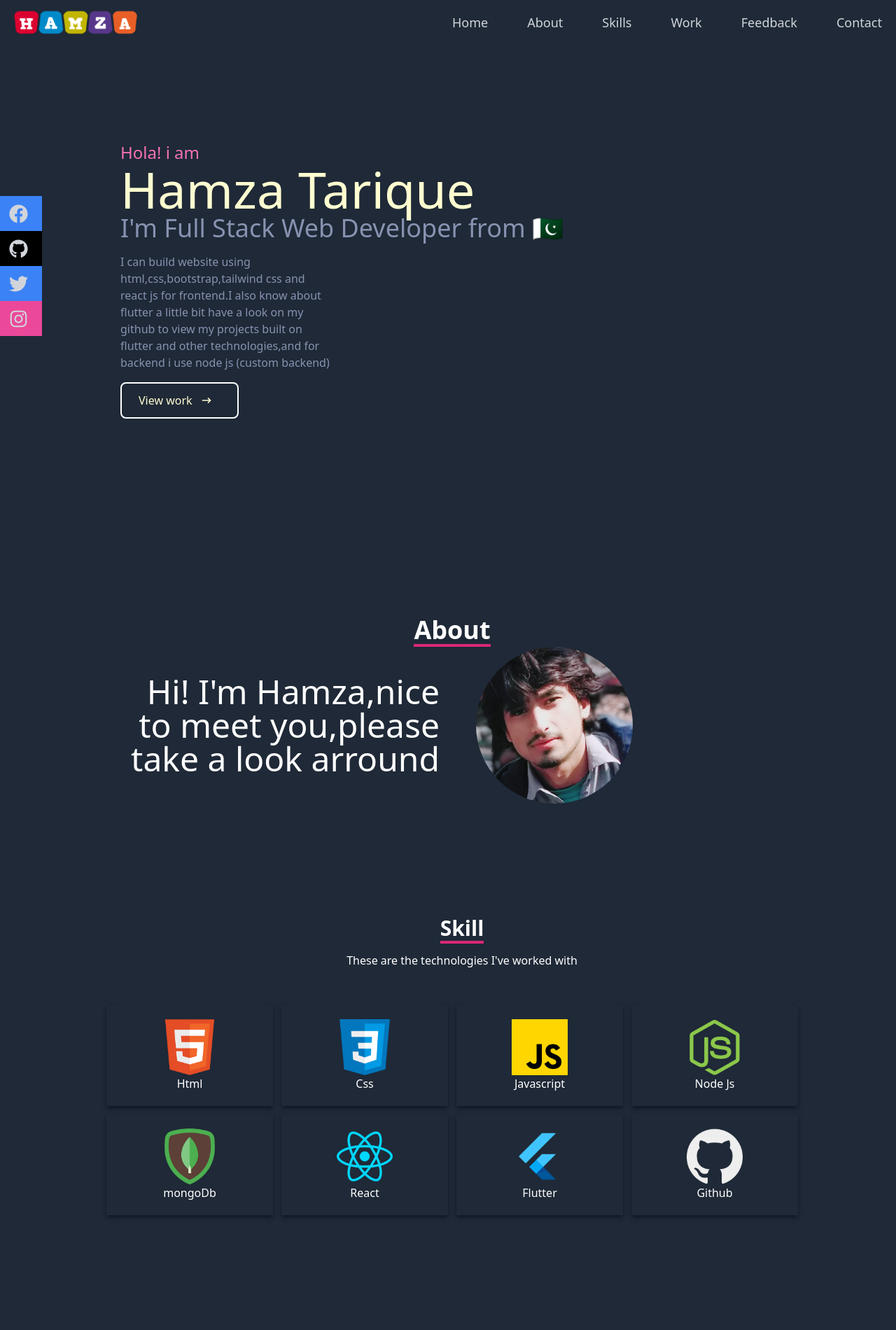
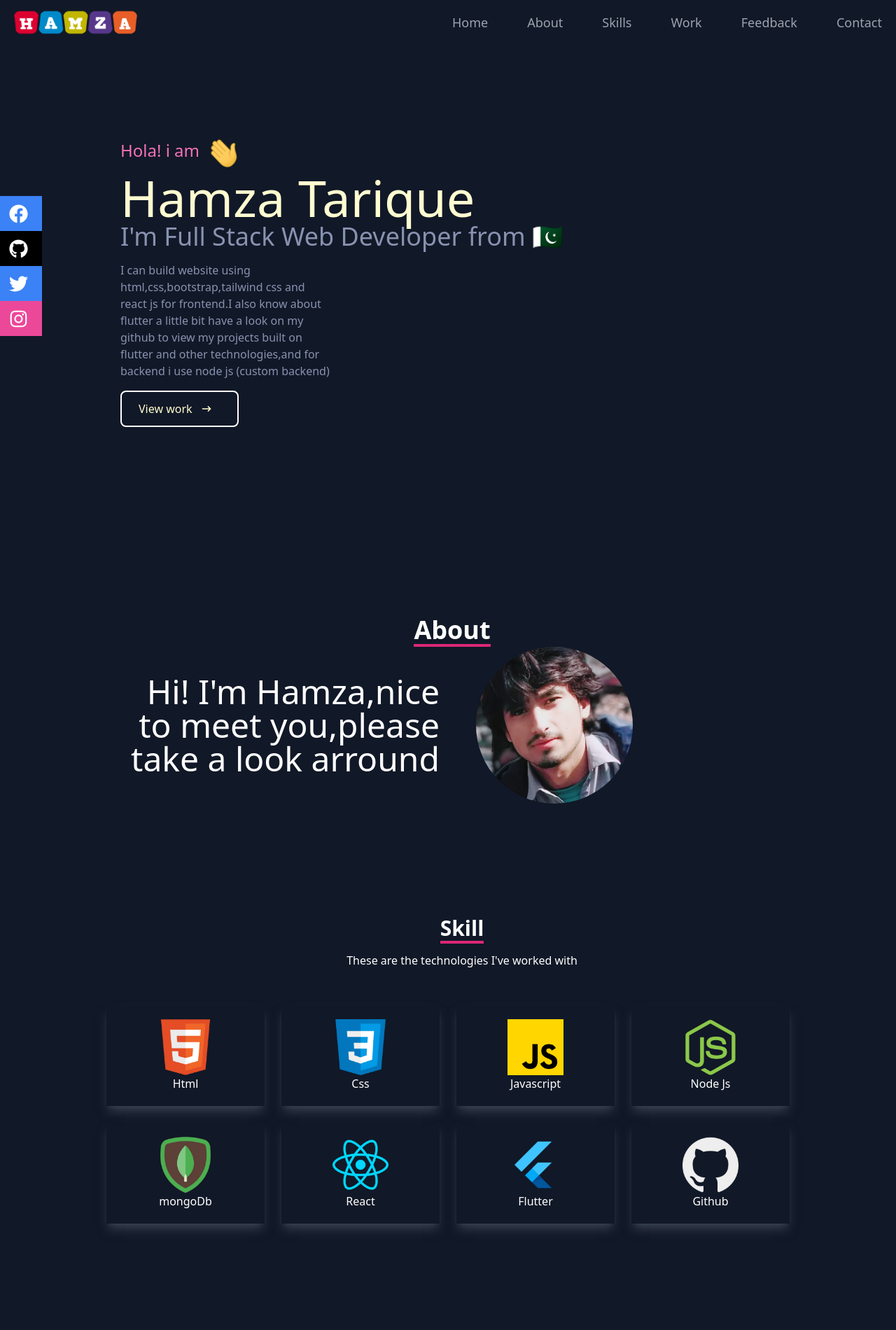
Before and after one commit to Mehar-IT/hamza, a React (Vite) app: page / in a window 1280 px wide. Shown: the top 1900 px of the page at 70% size. Built offline with nearby package versions, Linux system fonts and the light colour scheme.

Commit message:
changed themes and alot

```diff
--- a/index.html
+++ b/index.html
@@ -7,7 +7,7 @@
     <title>My Portfolio</title>
   </head>
   <body>
-    <div id="root" class="bg-gray-800"></div>
+    <div id="root" class="bg-gray-900"></div>
     <script type="module" src="/src/main.jsx"></script>
   </body>
 </html>
--- a/src/App.jsx
+++ b/src/App.jsx
@@ -18,7 +18,7 @@ function App() {
   }, [])
   return (
     <>
-      {splashScreen ? <div className='flex justify-center items-center h-screen w-screen bg-gray-800'><Splash /></div> :
+      {splashScreen ? <div className='flex justify-center items-center h-screen w-screen bg-gray-900'><Splash /></div> :
 
         <div >
           <Navbar />
--- a/src/components/About.jsx
+++ b/src/components/About.jsx
@@ -3,7 +3,7 @@ import profile from '../assets/profile.jpeg';
 
 export default function About() {
     return (
-        <div name='about' className='bg-gray-800 pt-20 text-white '>
+        <div name='about' className='bg-gray-900 pt-20 text-white '>
             <div className='max-w-[1000px] px-8 mx-auto flex flex-col items-start sm:items-center h-full'>
                 <div className='text-4xl ml-3 border-b-4 border-pink-600 font-bold'>
                     About
--- a/src/components/Contact.jsx
+++ b/src/components/Contact.jsx
@@ -7,8 +7,8 @@ import logo from '../assets/hamza.png';
 export default function Contact() {
 
     return (
-        <div id='contact' className='contact bg-gray-800'>
-            <div className='bg-gray-800 max-w-[1000px] mx-auto flex flex-col justify-between items-center text-gray-400 pt-3'>
+        <div id='contact' className='contact bg-gray-900'>
+            <div className='bg-gray-900 max-w-[1000px] mx-auto flex flex-col justify-between items-center text-gray-400 pt-3'>
 
                 <span><img src={logo} alt="" /></span>
                 <div className='flex flex-col sm:flex-row flex-wrap justify-between w-full   '>
--- a/src/components/Feedback.jsx
+++ b/src/components/Feedback.jsx
@@ -3,7 +3,7 @@ import Location from './Location';
 
 export default function Feedback() {
     return (
-        <div name='feedback' className='bg-gray-800 pt-40'>
+        <div name='feedback' className='bg-gray-900 pt-40'>
             <div className='max-w-[1000px] mx-auto sm:text-center '>
                 <h1 className='text-3xl font-bold mb-3 text-white border-b-4 border-pink-600 inline-block mx-3'>Feedback</h1>
                 <p className='text-white mx-3'>Can send me feedback at here</p>
--- a/src/components/Home.jsx
+++ b/src/components/Home.jsx
@@ -1,12 +1,13 @@
 import React from 'react'
 import { HiArrowNarrowRight } from 'react-icons/hi'
 import { Link } from 'react-scroll'
+import hand from '../assets/splash/hand.gif';
 
 export default function Home() {
     return (
-        <div name='home' className='w-full h-screen bg-gray-800'>
+        <div name='home' className='w-full h-screen bg-gray-900'>
             <div className="max-w-[1000px] px-8 mx-auto flex flex-col justify-center items-start h-full text-[#FFFDD0]">
-                <p className='text-pink-400 text-2xl'>Hola! i am </p>
+                <p className='text-pink-400 text-2xl'>Hola! i am <img className='w-14 inline' src={hand} alt="hand pic" /> </p>
                 <h1 className='text-4xl sm:text-7xl'>Hamza Tarique</h1>
                 <h2 className='text-2xl sm:text-4xl text-[#8892b0]'>I'm Full Stack Web Developer from 🇵🇰</h2>
                 <p className='text-[#8892b0] py-4 max-w-[300px]'>I can build website using html,css,bootstrap,tailwind css and react js for frontend.I also know about flutter a little bit have a look on my github to view my projects built on flutter and other technologies,and for backend i use node js (custom backend)</p>
--- a/src/components/Navbar.jsx
+++ b/src/components/Navbar.jsx
@@ -32,40 +32,40 @@ export default function Navbar() {
     }, [])
 
     return (
-        <div id='navbar' className='bg-gray-800 w-full text-gray-300 flex justify-between items-center fixed h-16 z-10'>
+        <div id='navbar' className='bg-gray-900 w-full text-gray-400 flex justify-between items-center fixed h-16 z-10'>
             <div className="logo">
                 <img src={logo} alt="" className='w-44 mx-5' />
             </div>
 
             {/* for desktop */}
             <ul className='hidden md:flex space-x-14 mx-5 text-lg '>
-                <li>
-                    <Link to="home" smooth={true} duration={500}>
+                <li className='hover:text-gray-300 hover:scale-110'>
+                    <Link to="home" smooth={true} duration={500} >
                         Home
                     </Link>
                 </li>
-                <li>
+                <li className='hover:text-gray-300 hover:scale-110'>
                     <Link to="about" smooth={true} duration={500} offset={-100}>
                         About
                     </Link>
                 </li>
-                <li>
+                <li className='hover:text-gray-300 hover:scale-110'>
                     <Link to="skills" smooth={true} duration={700}>
                         Skills
                     </Link>
                 </li>
-                <li>
+                <li className='hover:text-gray-300 hover:scale-110'>
                     <Link to="work" smooth={true} duration={800} offset={70}>
                         Work
                     </Link>
                 </li>
-                <li>
+                <li className='hover:text-gray-300 hover:scale-110'>
                     <Link to="feedback" smooth={true} duration={800} offset={70}>
                         Feedback
                     </Link>
                 </li>
 
-                <li>
+                <li className='hover:text-gray-300 hover:scale-110'>
                     <Link to="contact" smooth={true} duration={1000}>
                         Contact
                     </Link>
@@ -73,7 +73,7 @@ export default function Navbar() {
             </ul>
 
             {/* hemburger */}
-            <div onClick={handleClick} className="hamburger md:hidden mx-5 z-10 ">
+            <div onClick={handleClick} className="hamburger md:hidden mx-5 z-10 hover:text-gray-300 hover:scale-110">
                 {!nav ? <FaBars /> : <FaTimes />}
             </div>
 
@@ -82,59 +82,59 @@ export default function Navbar() {
 
 
 
-            <ul className={!nav ? 'hidden' : 'absolute top-0 left-0 w-full h-screen bg-gray-800 flex flex-col justify-center items-center space-y-10 text-3xl'}>
-                <li>
+            <ul className={!nav ? 'hidden' : 'absolute top-0 left-0 w-full h-screen bg-gray-900 flex flex-col justify-center items-center space-y-10 text-3xl'}>
+                <li className='hover:text-gray-300 hover:scale-110'>
                     <Link onClick={handleClick} to="home" smooth={true} duration={500}>
                         Home
                     </Link>
                 </li>
-                <li>
+                <li className='hover:text-gray-300 hover:scale-110'>
                     <Link onClick={handleClick} to="about" smooth={true} duration={500} offset={-100}>
                         About
                     </Link>
                 </li>
-                <li>
+                <li className='hover:text-gray-300 hover:scale-110'>
                     <Link onClick={handleClick} to="skills" smooth={true} duration={700}>
                         Skills
                     </Link>
                 </li>
-                <li>
+                <li className='hover:text-gray-300 hover:scale-110'>
                     <Link onClick={handleClick} to="work" smooth={true} duration={800} offset={70}>
                         Work
                     </Link>
                 </li>
-                <li>
+                <li className='hover:text-gray-300 hover:scale-110'>
                     <Link onClick={handleClick} to="feedback" smooth={true} duration={1000} offset={70}>
                         Feedback
                     </Link>
                 </li>
-                <li>
+                <li className='hover:text-gray-300 hover:scale-110'>
                     <Link onClick={handleClick} to="contact" smooth={true} duration={1000}>
                         Contact
                     </Link>
                 </li>
             </ul>
 
-            <div className="hidden xl:flex fixed flex-col left-0 top-[35%]  ">
+            <div className="hidden xl:flex fixed flex-col left-0 top-[35%] text-white ">
                 <ul>
                     <li className='w-[160px] h-[50px] flex justify-between items-center ml-[-100px] p-5  hover:ml-[0px] duration-500 bg-blue-500 '>
-                        <a href="https://www.facebook.com/hamzatariquearain1/" target='_blank' className='flex justify-between items-center w-full hover:text-white text'>
-                            Facebook <FaFacebook size={27} />
+                        <a href="https://www.facebook.com/hamzatariquearain1/" target='_blank' className='flex justify-between items-center w-full  hover:scale-125 '>
+                            <span className='hover:text-cyan-200'> Facebook</span> <FaFacebook size={27} />
                         </a>
                     </li>
                     <li className='w-[160px] h-[50px] flex justify-between items-center ml-[-100px] p-5  hover:ml-[0px] duration-500 bg-black '>
-                        <a href="https://github.com/Mehar-IT" target='_blank' className='flex justify-between items-center w-full hover:text-white text'>
-                            Github <FaGithub size={27} />
+                        <a href="https://github.com/Mehar-IT" target='_blank' className='flex justify-between items-center w-full hover:scale-125'>
+                            <span className='hover:text-cyan-200'>Github</span>  <FaGithub size={27} />
                         </a>
                     </li>
                     <li className='w-[160px] h-[50px] flex justify-between items-center ml-[-100px] p-5  hover:ml-[0px] duration-500 bg-blue-500 '>
-                        <a href="https://twitter.com/HamzaTarique" target='_blank' className='flex justify-between items-center w-full hover:text-white text'>
-                            Twitter <FaTwitter size={27} />
+                        <a href="https://twitter.com/HamzaTarique" target='_blank' className='flex justify-between items-center w-full hover:scale-125'>
+                            <span className='hover:text-cyan-200'> Twitter</span> <FaTwitter size={27} />
                         </a>
                     </li>
                     <li className='w-[160px] h-[50px] flex justify-between items-center ml-[-100px] p-5  hover:ml-[0px] duration-500 bg-pink-500 '>
-                        <a href="https://www.instagram.com/hamza.arainpak/" target='_blank' className='flex justify-between items-center w-full hover:text-white text'>
-                            Instagram <FaInstagram size={27} />
+                        <a href="https://www.instagram.com/hamza.arainpak/" target='_blank' className='flex justify-between items-center w-full hover:scale-125'>
+                            <span className='hover:text-cyan-200'>Instagram</span> <FaInstagram size={27} />
                         </a>
                     </li>
                 </ul>
--- a/src/components/Skill.jsx
+++ b/src/components/Skill.jsx
@@ -9,44 +9,44 @@ import node from '../assets/node.png';
 
 export default function Skill() {
     return (
-        <div name='skills' className='bg-gray-800'>
-            <div className='max-w-[1000px] mx-auto bg-gray-800 text-white pt-40' >
+        <div name='skills' className='bg-gray-900'>
+            <div className='max-w-[1000px] mx-auto bg-gray-900 text-white pt-40' >
                 <div className='sm:text-center ml-10 mb-10 '>
                     <p className='text-3xl border-b-4 border-pink-600 inline-block mb-3 font-bold'>Skill</p>
                     <p>These are the technologies I've worked with</p>
                 </div>
-                <div className=' grid grid-cols-2 sm:grid-cols-4  space-x-3 space-y-3'>
+                <div className=' grid grid-cols-2 sm:grid-cols-4'>
                     <div className='hidden'></div>
-                    <div className='flex flex-col items-center shadow-md shadow-gray-900 hover:scale-110 duration-300 p-5'>
+                    <div className='flex flex-col items-center shadow-lg shadow-gray-700 hover:scale-110 duration-300 p-5 m-3'>
                         <img src={html} alt="html image" className='w-16 sm:w-20 ' />
                         <p>Html</p>
                     </div>
-                    <div className='flex flex-col items-center shadow-md shadow-gray-900 hover:scale-110 duration-300 p-5'>
+                    <div className='flex flex-col items-center shadow-lg shadow-gray-700 hover:scale-110 duration-300 p-5 m-3'>
                         <img src={css} alt="css image" className='w-16 sm:w-20 ' />
                         <p>Css</p>
                     </div>
-                    <div className='flex flex-col items-center shadow-md shadow-gray-900 hover:scale-110 duration-300 p-5'>
+                    <div className='flex flex-col items-center shadow-lg shadow-gray-700 hover:scale-110 duration-300 p-5 m-3'>
                         <img src={js} alt="js image" className='w-16 sm:w-20 ' />
                         <p>Javascript</p>
                     </div>
-                    <div className='flex flex-col items-center shadow-md shadow-gray-900 hover:scale-110 duration-300 p-5'>
+                    <div className='flex flex-col items-center shadow-lg shadow-gray-700 hover:scale-110 duration-300 p-5 m-3'>
                         <img src={node} alt="node image" className='w-16 sm:w-20 ' />
                         <p>Node Js</p>
                     </div>
-                    <div className='flex flex-col items-center shadow-md shadow-gray-900 hover:scale-110 duration-300 p-5'>
+                    <div className='flex flex-col items-center shadow-lg shadow-gray-700 hover:scale-110 duration-300 p-5 m-3'>
                         <img src={mongo} alt="mongo image" className='w-16 sm:w-20 ' />
                         <p>mongoDb</p>
                     </div>
-                    <div className='flex flex-col items-center shadow-md shadow-gray-900 hover:scale-110 duration-300 p-5'>
+                    <div className='flex flex-col items-center shadow-lg shadow-gray-700 hover:scale-110 duration-300 p-5 m-3'>
                         <img src={react} alt="react image" className='w-16 sm:w-20 ' />
                         <p>React</p>
                     </div>
-                    <div className='flex flex-col items-center shadow-md shadow-gray-900 hover:scale-110 duration-300 p-5'>
+                    <div className='flex flex-col items-center shadow-lg shadow-gray-700 hover:scale-110 duration-300 p-5 m-3'>
                         <img src={flutter} alt="flutter image" className='w-16 sm:w-20 ' />
                         <p>Flutter</p>
                     </div>
 
-                    <div className='flex flex-col items-center shadow-md shadow-gray-900 hover:scale-110 duration-300 p-5'>
+                    <div className='flex flex-col items-center shadow-lg shadow-gray-700 hover:scale-110 duration-300 p-5 m-3'>
                         <img src={github} alt="github image" className='w-16 sm:w-20 ' />
                         <p>Github</p>
                     </div>
--- a/src/components/Work.jsx
+++ b/src/components/Work.jsx
@@ -8,8 +8,8 @@ import whatsapp from '../assets/Screenshots/whatsapp.png';
 
 export default function Work() {
     return (
-        <div name='work' className='bg-gray-800 w-full '>
-            <div className='max-w-[1000px] mx-auto bg-gray-800 text-white pt-40'>
+        <div name='work' className='bg-gray-900 w-full '>
+            <div className='max-w-[1000px] mx-auto bg-gray-900 text-white pt-40'>
                 <div className='sm:text-center ml-10'>
                     <h1 className='text-3xl font-bold border-b-4 border-pink-600 inline-block'>Work</h1>
                     <p className='m-5'>These projects are built up with react js</p>
```
Also changed, not shown: src/assets/splash/hand.gif (added).
